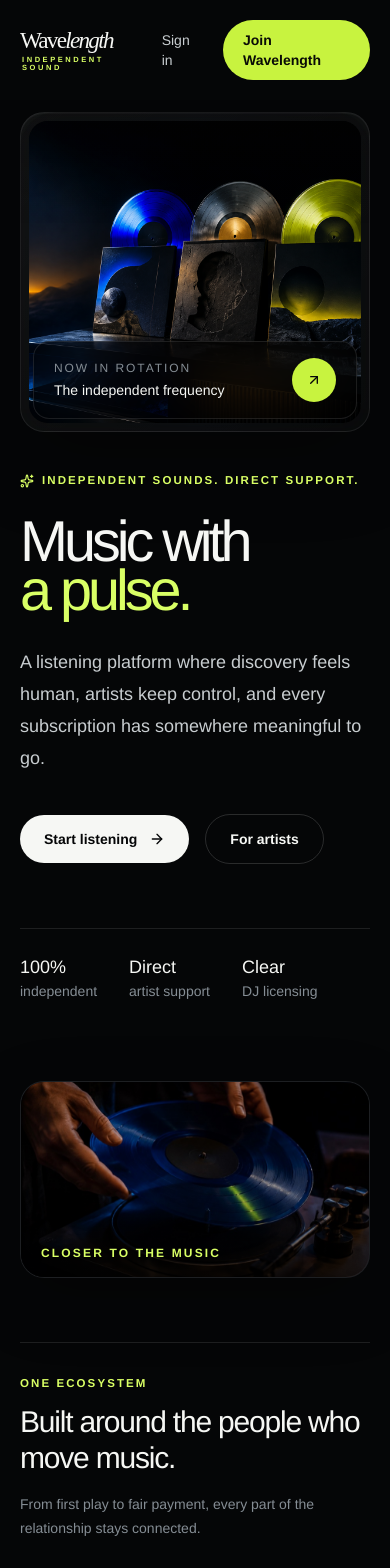
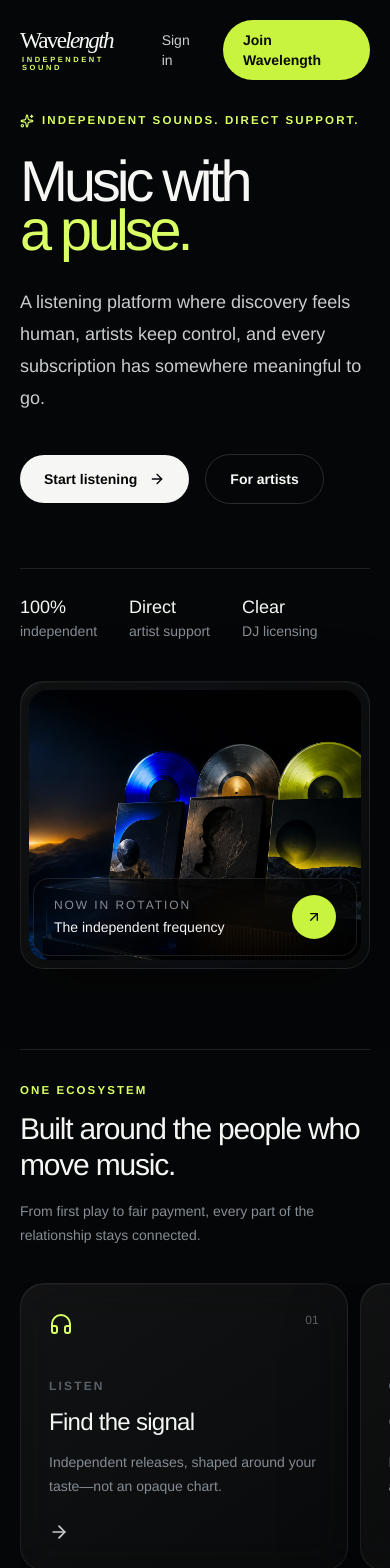
Before and after one commit to dean1234533/Music-Platform-App, a React (Vite) app: page / in a window 390 px wide. Shown: the top 1568 px of the page. Built offline with nearby package versions, Linux system fonts and the light colour scheme; no server answers.

Commit message:
Refine mobile hero placement

```diff
--- a/src/index.css
+++ b/src/index.css
@@ -166,7 +166,7 @@ body {
     display: flex;
     min-height: 0;
     flex-direction: column;
-    gap: 2.5rem;
+    gap: 2rem;
     padding-bottom: 5rem;
     padding-top: .75rem;
   }
@@ -174,10 +174,10 @@ body {
   .hero-art {
     position: relative;
     inset: auto;
-    order: -1;
     width: 100%;
-    height: 20rem;
+    height: 18rem;
     flex: none;
+    margin-top: .5rem;
   }
 
   .hero-art > div:first-child { inset: -2rem; }
--- a/src/pages/marketing/LandingPage.tsx
+++ b/src/pages/marketing/LandingPage.tsx
@@ -60,15 +60,6 @@ export function LandingPage() {
             </div>
           </div>
         </section>
-
-        <figure className="px-5 pb-16 sm:hidden">
-          <div className="relative aspect-[16/9] overflow-hidden rounded-[1.5rem] border border-white/[0.08] bg-surface-1 shadow-[0_22px_64px_rgba(0,0,0,.28)]">
-            <img src="/wavelength-mobile-editorial.jpg" alt="A translucent blue record being placed onto a turntable" loading="lazy" className="h-full w-full object-cover" />
-            <div className="absolute inset-x-0 bottom-0 bg-gradient-to-t from-black/80 to-transparent px-5 pb-4 pt-14">
-              <p className="text-xs font-semibold uppercase tracking-[0.18em] text-brand-400">Closer to the music</p>
-            </div>
-          </div>
-        </figure>
 
         <section className="mx-auto max-w-[1440px] px-5 pb-24 sm:px-8 lg:px-12 lg:pb-32">
           <div className="mb-9 flex flex-col justify-between gap-4 border-t border-white/10 pt-8 sm:flex-row sm:items-end">
```
Also changed, not shown: public/wavelength-mobile-editorial.jpg (deleted).
